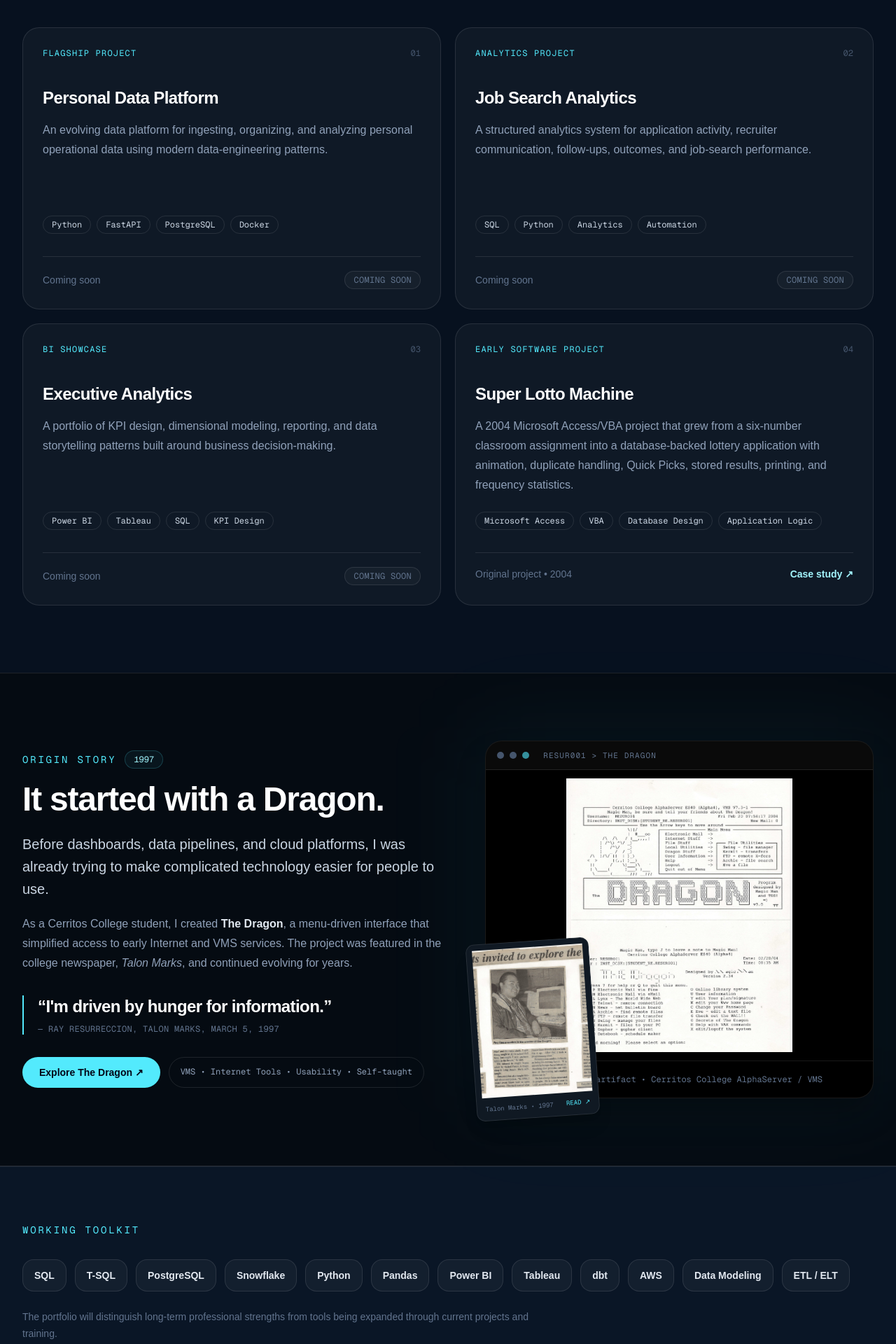
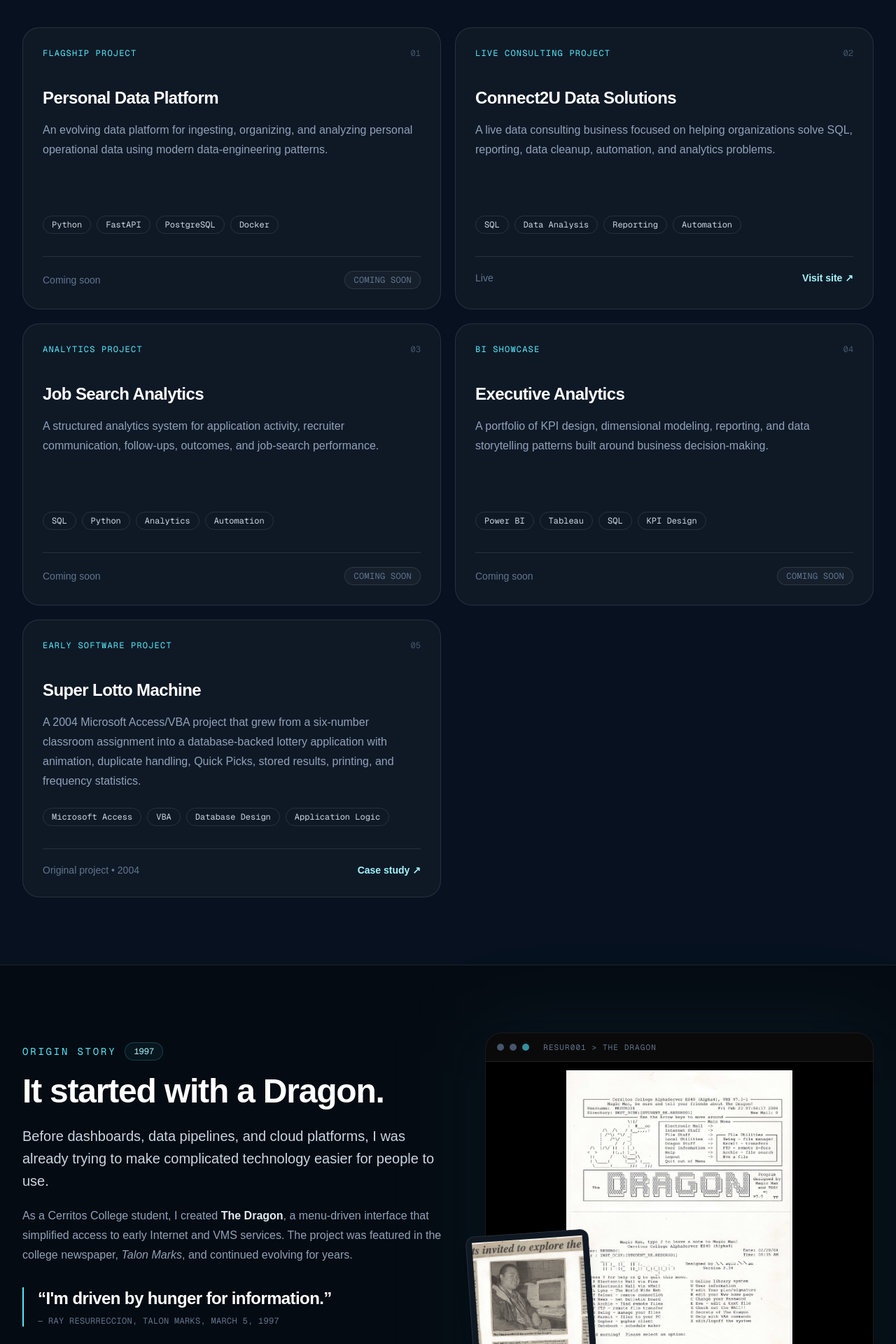
Before and after one commit to dynamind795-gh/rayresurreccion-portfolio, a Next.js app: page / in a window 1280 px wide. Shown: the part 1360-3280 px from the top of the page at 70% size. Built offline with nearby package versions, Linux system fonts and the light colour scheme.

Commit message:
added connect2u

```diff
--- a/src/app/page.tsx
+++ b/src/app/page.tsx
@@ -1,4 +1,5 @@
 import Image from "next/image";
+import ImageLightbox from "@/components/ImageLightbox";
 
 const skills = [
   "SQL", "T-SQL", "PostgreSQL", "Snowflake", "Python", "Pandas",
@@ -14,6 +15,16 @@ const projects = [
     stack: ["Python", "FastAPI", "PostgreSQL", "Docker"],
     status: "Coming soon",
     href: "#",
+  },
+  {
+    eyebrow: "LIVE CONSULTING PROJECT",
+    title: "Connect2U Data Solutions",
+    description:
+      "A live data consulting business focused on helping organizations solve SQL, reporting, data cleanup, automation, and analytics problems.",
+    stack: ["SQL", "Data Analysis", "Reporting", "Automation"],
+    status: "Live",
+    href: "https://connect2u.xyz",
+    external: true,
   },
   {
     eyebrow: "ANALYTICS PROJECT",
@@ -163,7 +174,7 @@ export default function Home() {
                 GitHub ↗
               </a>
               <a
-                href="mailto:dynamind795@gmail.com"
+                href="mailto:hello@rayresurreccion.com"
                 className="text-slate-400 transition hover:text-cyan-200"
               >
                 Email ↗
@@ -255,9 +266,12 @@ export default function Home() {
                 {project.href !== "#" ? (
                   <a
                     href={project.href}
+                    {...("external" in project && project.external
+                      ? { target: "_blank", rel: "noopener noreferrer" }
+                      : {})}
                     className="font-semibold text-cyan-200 transition group-hover:translate-x-1"
                   >
-                    Case study <Arrow />
+                    {"external" in project && project.external ? "Visit site" : "Case study"} <Arrow />
                   </a>
                 ) : (
                   <span className="rounded-full border border-white/10 bg-white/[0.03] px-3 py-1 font-mono text-xs tracking-wide text-slate-500">
@@ -346,11 +360,9 @@ export default function Home() {
                 </div>
               </div>
 
-              <a
-                href="/images/dragon/Explore_the_Dragon.jpg"
-                target="_blank"
-                rel="noopener noreferrer"
-                title="Read the original 1997 Talon Marks article"
+              <ImageLightbox
+                src="/images/dragon/Explore_the_Dragon.jpg"
+                alt="Read the 1997 Talon Marks newspaper article about The Dragon"
                 className="absolute -bottom-7 -left-5 hidden w-44 rotate-[-4deg] overflow-hidden rounded-xl border border-white/10 bg-[#101923] p-2 shadow-xl transition duration-300 hover:rotate-0 hover:scale-110 hover:border-cyan-300/40 lg:block"
               >
                 <div className="relative aspect-[3/4]">
@@ -368,7 +380,7 @@ export default function Home() {
                   </p>
                   <span className="font-mono text-[9px] text-cyan-300">READ ↗</span>
                 </div>
-              </a>
+              </ImageLightbox>
             </div>
           </div>
         </div>
@@ -376,7 +388,7 @@ export default function Home() {
 
       <section className="border-y border-white/10 bg-[#0a1626]">
         <div className="mx-auto max-w-7xl px-6 py-20 lg:px-8">
-          <p className="font-mono text-sm tracking-[0.2em] text-cyan-300">WORKING TOOLKIT</p>
+          <p className="font-mono text-sm tracking-[0.2em] text-cyan-300">TECHNICAL TOOLKIT</p>
           <div className="mt-8 flex flex-wrap gap-3">
             {skills.map((skill) => (
               <span
@@ -388,8 +400,8 @@ export default function Home() {
             ))}
           </div>
           <p className="mt-6 max-w-3xl text-sm leading-6 text-slate-500">
-            The portfolio will distinguish long-term professional strengths from tools
-            being expanded through current projects and training.
+            A practical toolkit built through years of SQL, analytics, and business intelligence
+            work—and continually expanded through modern data engineering technologies.
           </p>
         </div>
       </section>
@@ -459,7 +471,7 @@ export default function Home() {
               </h2>
             </div>
             <a
-              href="mailto:dynamind795@gmail.com"
+              href="mailto:hello@rayresurreccion.com"
               className="w-fit rounded-full bg-white px-6 py-3 text-sm font-bold text-slate-950 transition hover:bg-cyan-200"
             >
               Email Ray <Arrow />
```
